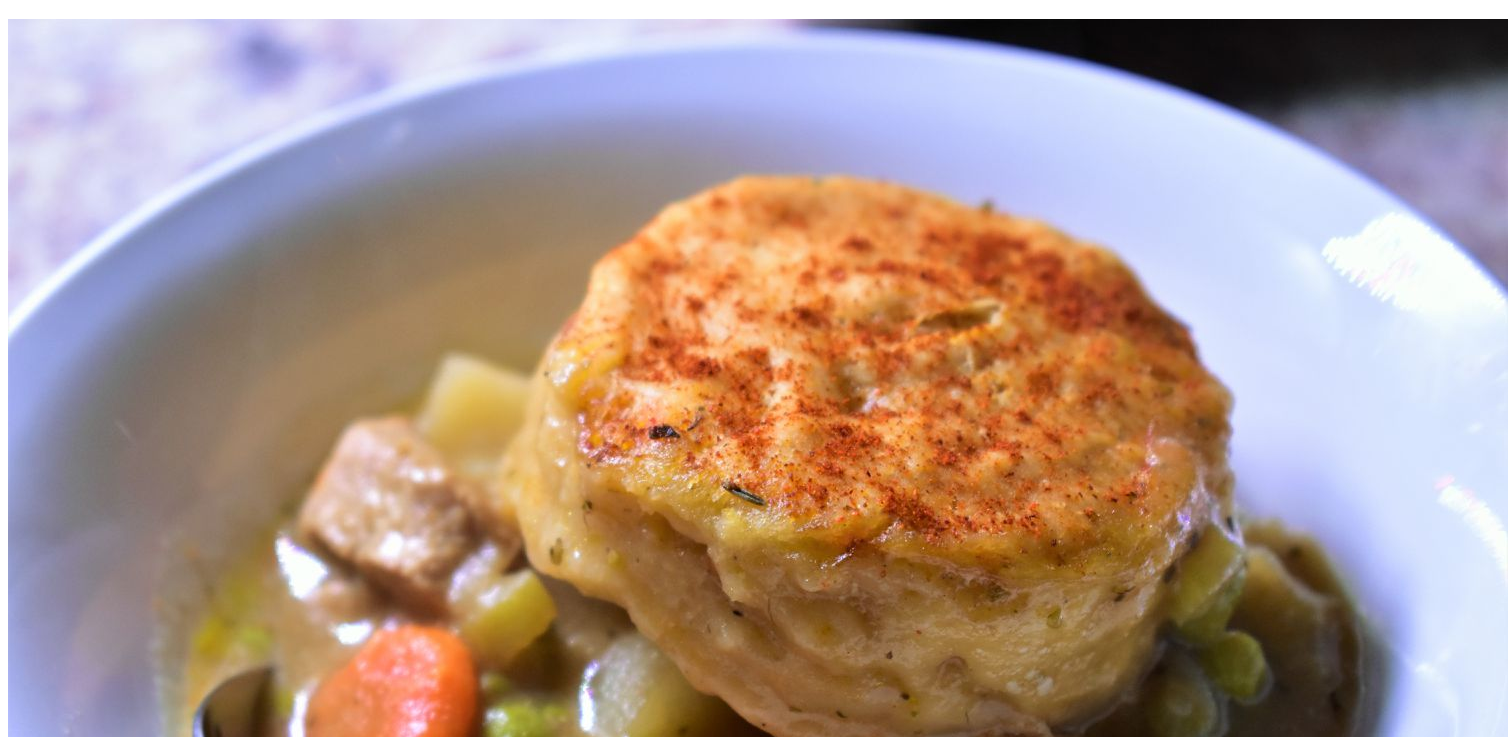
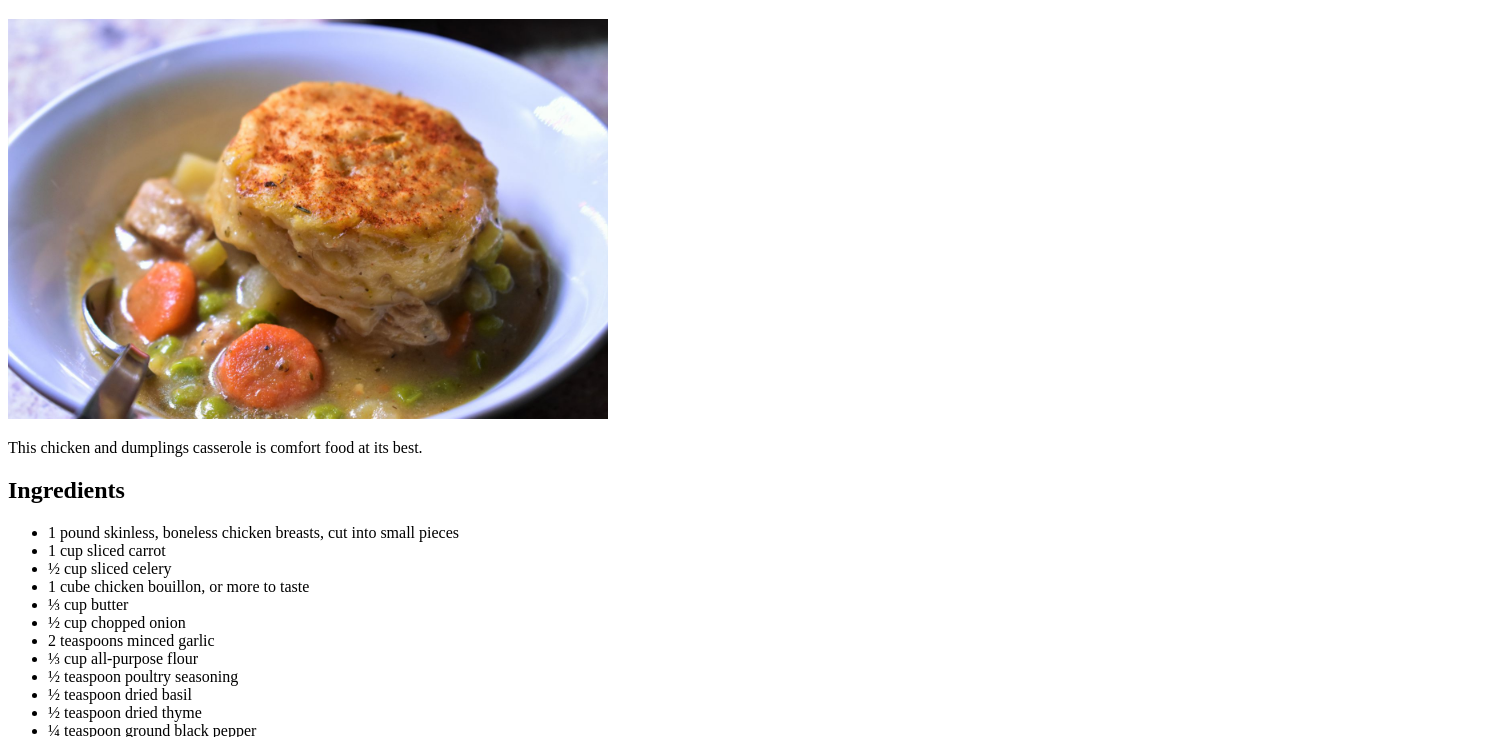
Before and after one commit to karlenko123/odin-recipes, a plain HTML site: page recipes/chicken.html in a window 1280 px wide. Shown: the part 61-798 px from the top of the page, 1508 px wide, since content can reach past the window. Drawn offline with Linux system fonts and the light colour scheme.

Commit message:
Update beef and chicken html

```diff
--- a/recipes/chicken.html
+++ b/recipes/chicken.html
@@ -6,7 +6,7 @@
     </head>
     <body>
         <h1>Chicken and Dumplings Casserole</h1>
-        <img src="chicken.jpeg">
+        <img src="chicken.jpeg" style="width: 600px; height:auto">
         <p>This chicken and dumplings casserole is comfort food at its best.</p>
         <h2>Ingredients</h2>
         <ul>
```
Also changed, not shown: recipes/beef.html (+1 -1 lines).
